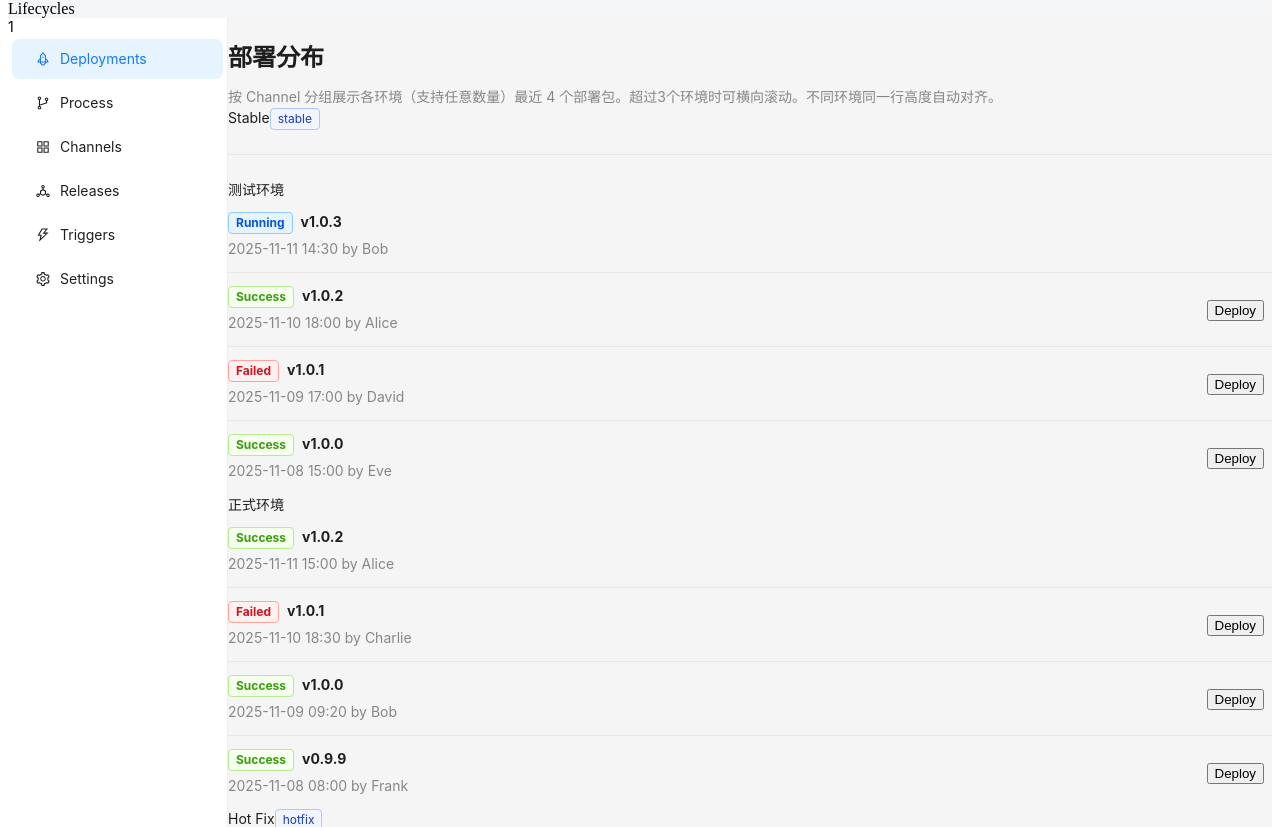
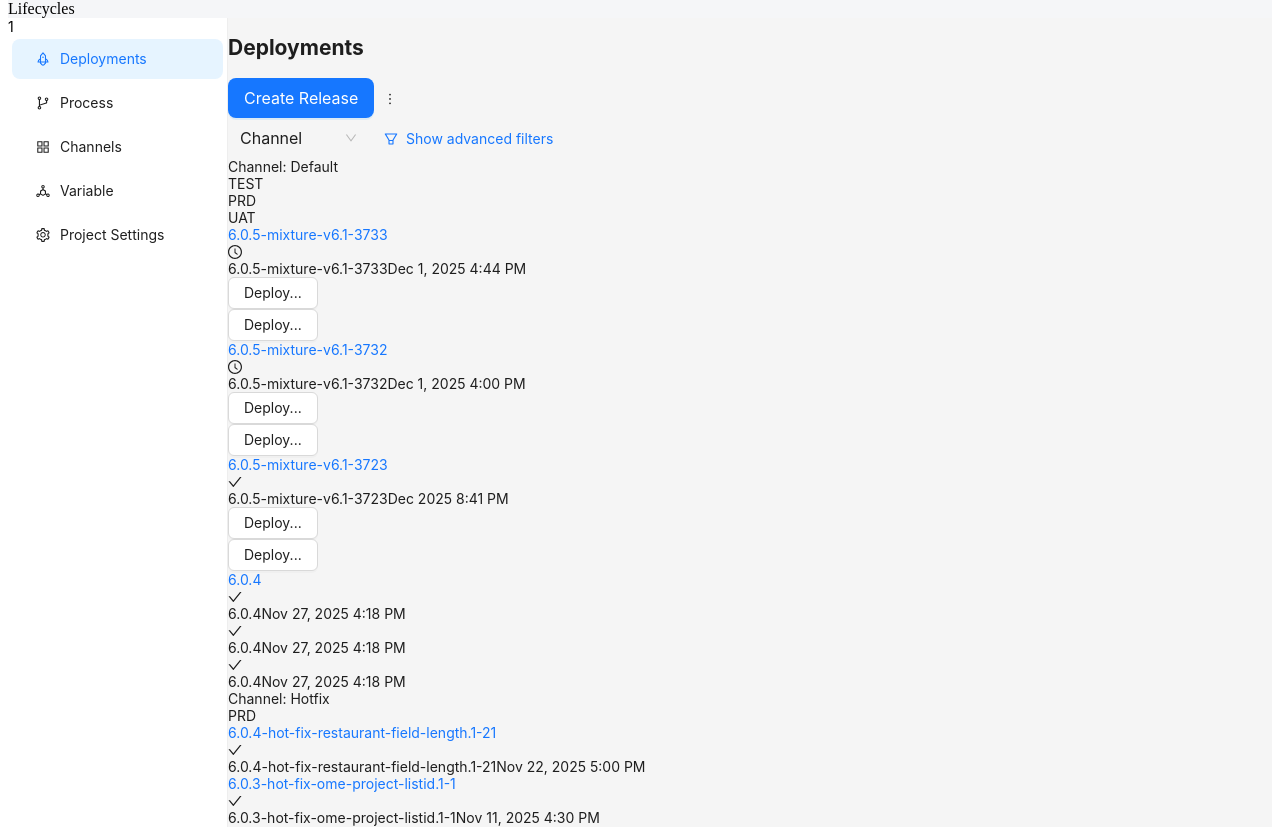
Before and after one commit to SolarifyDev/SquidWeb, a React (Vite) app: page /project/1/project-detail/deployments in a window 1280 px wide. Shown: the part 333-1160 px from the top of the page. Built offline with nearby package versions, Linux system fonts and the light colour scheme.

Commit message:
optimize code

```diff
--- a/src/pages/project-detail/Deployments.tsx
+++ b/src/pages/project-detail/Deployments.tsx
@@ -1,160 +1,163 @@
-import React, { useRef, useEffect } from "react";
-import { Card, Typography, Tag, List, Space, Divider } from "antd";
-import channels from "./mock-detail-data";
-import { CheckCircleFilled } from "@ant-design/icons";
+import React, { useState } from "react";
+import { Select, Button } from "antd";
+import {
+  CheckOutlined,
+  MoreOutlined,
+  FilterOutlined,
+  LoadingOutlined,
+  ClockCircleOutlined,
+} from "@ant-design/icons";
+import channels, { DeploymentItem, ChannelData } from "./mock-detail-data";
 
-const { Title, Text } = Typography;
+const Deployments: React.FC = () => {
+  const [selectedChannel, setSelectedChannel] = useState<string>("all");
 
-type Deployment = {
-  key: string;
-  version: string;
-  status: string;
-  time: string;
-  operator: string;
+  // 获取环境标签
+  const getEnvironmentLabel = (envKey: string) => {
+    const labels: { [key: string]: string } = {
+      test: "TEST",
+      aut: "AUT",
+      prd: "PRD",
+      prd1: "PRD1",
+      staging: "STAGING",
+      production: "PRODUCTION",
+    };
+    return labels[envKey] || envKey.toUpperCase();
   };
 
-const statusColor = (status: string) => {
-  if (status === "Success") return "green";
-  if (status === "Failed") return "red";
-  if (status === "Running") return "blue";
-  return "default";
+  // 获取状态图标
+  const getStatusIcon = (status: string) => {
+    switch (status) {
+      case "Success":
+        return (
+          <div className="flex items-center justify-center w-7 h-7 rounded bg-green-600 text-white">
+            <CheckOutlined className="text-base" />
+          </div>
+        );
+      case "Running":
+        return (
+          <div className="flex items-center justify-center w-7 h-7 rounded bg-blue-500 text-white">
+            <LoadingOutlined className="text-base" />
+          </div>
+        );
+      case "Pending":
+        return (
+          <div className="flex items-center justify-center w-7 h-7 rounded bg-gray-400 text-white">
+            <ClockCircleOutlined className="text-base" />
+          </div>
+        );
+      case "Failed":
+        return (
+          <div className="flex items-center justify-center w-7 h-7 rounded bg-red-500 text-white">
+            <span className="text-base font-bold">×</span>
+          </div>
+        );
+      default:
+        return null;
+    }
   };
 
-const envColor = (envKey: string) => {
-  if (envKey.toLowerCase().includes("prod") || envKey === "production" || envKey === "prd") return "text-red-600";
-  if (envKey.toLowerCase().includes("test") || envKey === "staging" || envKey === "aut") return "text-blue-600";
-  return "text-gray-700";
-};
+  // 过滤要显示的 channels
+  const displayChannels =
+    selectedChannel === "all"
+      ? channels
+      : channels.filter((c) => c.key === selectedChannel);
 
-const envDisplayName = (envKey: string) => {
-  if (envKey === "staging") return "测试环境";
-  if (envKey === "production") return "正式环境";
-  if (envKey === "test") return "测试环境";
-  if (envKey === "aut") return "自动化环境";
-  if (envKey === "prd") return "生产环境";
-  return envKey;
-};
+  // 渲染单个 Channel 区块
+  const renderChannelSection = (channel: ChannelData) => {
+    const envKeys = Object.keys(channel.environments);
 
-const Deployments: React.FC = () => {
-  // refs: channelIdx -> envIdx -> itemIdx -> ref
-  const itemRefs = useRef<Array<Array<Array<HTMLDivElement | null>>>>([]);
+    // 收集所有版本并按时间排序
+    const allVersions = new Set<string>();
+    const deploymentMap = new Map<string, Map<string, DeploymentItem>>();
 
-  useEffect(() => {
-    // 对每个 channel
-    itemRefs.current.forEach((envRefs) => {
-      // 取该 channel 下所有环境的 item 数量最大值
-      const maxItems = Math.max(...envRefs.map((arr) => arr.length));
-      // 对每一行
-      for (let i = 0; i < maxItems; i++) {
-        // 取该行所有环境的高度
-        const heights = envRefs.map((envArr) => envArr[i]?.offsetHeight || 0);
-        const maxHeight = Math.max(...heights);
-        // 设置所有环境该行的高度为 maxHeight
-        envRefs.forEach((envArr) => {
-          if (envArr[i]) {
-            envArr[i]!.style.height = maxHeight + "px";
+    Object.entries(channel.environments).forEach(([envKey, deployments]) => {
+      deployments.forEach((deployment) => {
+        allVersions.add(deployment.version);
+        if (!deploymentMap.has(deployment.version)) {
+          deploymentMap.set(deployment.version, new Map());
         }
-        });
-      }
+        deploymentMap.get(deployment.version)!.set(envKey, deployment);
       });
     });
 
+    const sortedVersions = Array.from(allVersions);
+
     return (
-    <div className="p-0">
-      <div className="mb-6">
-        <Title level={3} className="mb-1 font-bold text-gray-900">部署分布</Title>
-        <Text type="secondary" className="text-base">
-          按 Channel 分组展示各环境（支持任意数量）最近 4 个部署包。超过3个环境时可横向滚动。不同环境同一行高度自动对齐。
-        </Text>
+      <div key={channel.key} className="mb-12">
+        <div className="overflow-x-auto">
+          {/* Channel 标题行 */}
+          <div className="flex items-center mb-4 min-w-max">
+            <div className="w-[280px] shrink-0">
+              <span className="font-semibold text-base text-gray-800">
+                Channel: {channel.name}
+              </span>
             </div>
-      <div className="flex flex-col gap-8">
-        {channels.map((channel, channelIdx) => {
-          const envEntries = Object.entries(channel.environments);
-          const envCount = envEntries.length;
-          const isScroll = envCount > 4;
-          // 初始化 refs
-          if (!itemRefs.current[channelIdx]) itemRefs.current[channelIdx] = [];
+            {envKeys.map((envKey) => (
+              <div key={envKey} className="w-[240px] shrink-0 mr-4">
+                <span className="text-gray-500 text-base">
+                  {getEnvironmentLabel(envKey)}
+                </span>
+              </div>
+            ))}
+          </div>
+
+          {/* 版本行 */}
+          <div>
+            {sortedVersions.map((version) => {
+              const envDeployments = deploymentMap.get(version)!;
+
               return (
                 <div
-              key={channel.key}
-              className="rounded-xl bg-white border border-gray-100 shadow-sm px-0 py-0"
+                  key={version}
+                  className="flex items-start py-3 border-t border-gray-100 min-w-max"
                 >
-              <div className="flex items-center gap-2 px-6 pt-6 pb-2">
-                <span className="font-bold text-lg text-gray-900">{channel.name}</span>
-                <Tag color="geekblue" className="ml-2">{channel.key}</Tag>
+                  {/* 版本链接 */}
+                  <div className="w-[280px] shrink-0 pr-6 py-1">
+                    <a
+                      href="#"
+                      className="text-blue-600 text-base hover:underline break-words leading-6"
+                    >
+                      {version}
+                    </a>
                   </div>
-              <Divider className="my-0" />
-              <div className="overflow-x-auto">
-                <div
-                  className={`flex flex-row gap-0 whitespace-nowrap`}
-                  style={isScroll ? { minWidth: 4 * 320 } : {}}
-                >
-                  {envEntries.map(([envKey, records], envIdx) => {
-                    let envClass = "";
-                    if (envCount === 1) {
-                      envClass = "w-full";
-                    } else if (envCount === 2) {
-                      envClass = "w-1/2";
-                    } else if (envCount === 3) {
-                      envClass = "w-1/3";
-                    } else {
-                      envClass = "min-w-[33.3333%] max-w-[33.3333%] flex-shrink-0";
-                    }
-                    // 初始化 refs
-                    if (!itemRefs.current[channelIdx][envIdx]) itemRefs.current[channelIdx][envIdx] = [];
+
+                  {/* 各环境状态 */}
+                  {envKeys.map((envKey) => {
+                    const deployment = envDeployments.get(envKey);
+                    const currentVersion = channel.currentDeployed?.[envKey];
+                    const isCurrent = deployment?.version === currentVersion;
+
+                    if (deployment) {
                       return (
                         <div
                           key={envKey}
-                        className={`${envClass} px-6 py-4 ${envIdx !== 0 ? "md:border-l" : ""}`}
+                          className={`w-[240px] shrink-0 flex items-start gap-3 py-1 px-2 mr-4 rounded-md cursor-pointer hover:bg-gray-100 transition-colors ${!isCurrent ? 'opacity-50' : ''}`}
                         >
-                        <div className="flex items-center gap-2 mb-3">
-                          <span className={`font-semibold text-base ${envColor(envKey)}`}>
-                            {envDisplayName(envKey)}
+                          <div className="mt-1">{getStatusIcon(deployment.status)}</div>
+                          <div className="flex flex-col flex-1 min-w-0">
+                            <span className="text-base text-gray-700 break-words leading-6">
+                              {deployment.version}
+                            </span>
+                            <span className="text-sm text-gray-400 mt-0.5">
+                              {deployment.time}
                             </span>
                           </div>
-                        <List
-                          itemLayout="horizontal"
-                          dataSource={records}
-                          renderItem={(item: Deployment, idx) => (
-                            <List.Item
-                              ref={el => itemRefs.current[channelIdx][envIdx][idx] = el}
-                              className={`rounded-lg px-3 py-2 mb-2 border border-transparent border-b border-gray-200 last:border-b-0 transition-all duration-150`}
-                              actions={
-                                idx !== 0
-                                  ? [
-                                      <button
-                                        key="deploy"
-                                        className="ml-2 px-3 py-1 bg-blue-600 text-white rounded hover:bg-blue-700 transition"
+                        </div>
+                      );
+                    }
+
+                    // 没有部署记录时显示 Deploy 按钮
+                    return (
+                      <div key={envKey} className="w-[240px] shrink-0 py-1 px-2 mr-4">
+                        <Button
+                          className="border-gray-300 text-gray-600 hover:border-blue-500 hover:text-blue-500"
                         >
-                                        Deploy
-                                      </button>,
-                                    ]
-                                  : undefined
-                              }
-                            >
-                              <List.Item.Meta
-                                title={
-                                  <div className={`flex items-center gap-2 w-full ${idx === 0 ? "text-opacity-100" : idx === 1 ? "text-opacity-60" : idx === 2 ? "text-opacity-50" : "text-opacity-40"} text-black`}>
-                                    <Tag color={statusColor(item.status)} className="px-3 py-1 rounded-full text-base font-semibold" title={item.status}>
-                                      {item.status}
-                                    </Tag>
-                                    <span
-                                      className="font-medium text-base break-all whitespace-normal block"
-                                      title={item.version}
-                                    >
-                                      v{item.version}
-                                    </span>
+                          Deploy...
+                        </Button>
                       </div>
-                                }
-                                  description={
-                                    <span className={`text-gray-500 text-sm truncate block max-w-[180px] ${idx === 0 ? "text-opacity-100" : idx === 1 ? "text-opacity-80" : idx === 2 ? "text-opacity-60" : "text-opacity-40"}`} title={`${item.time} by ${item.operator}`}>
-                                      {item.time} by <span className="truncate inline-block max-w-[80px] align-bottom" title={item.operator}>{item.operator}</span>
-                                    </span>
-                                  }
-                              />
-                            </List.Item>
-                          )}
-                        />
+                    );
+                  })}
                 </div>
               );
             })}
@@ -162,10 +165,53 @@ const Deployments: React.FC = () => {
         </div>
       </div>
     );
-        })}
+  };
+
+  return (
+    <div className="p-10 bg-white min-h-screen text-base">
+      {/* 顶部标题栏 */}
+      <div className="flex justify-between items-center mb-8">
+        <h2 className="text-xl font-semibold text-gray-800">Deployments</h2>
+        <div className="flex items-center gap-3">
+          <Button
+            type="primary"
+            size="large"
+            className="bg-green-600 hover:!bg-green-700 border-green-600"
+          >
+            Create Release
+          </Button>
+          <Button type="text" icon={<MoreOutlined />} className="text-gray-500 text-lg" />
         </div>
-      <Divider className="my-8" />
-      {/* 可扩展：下方为历史部署表格/列表等 */}
+      </div>
+
+      {/* 筛选栏 */}
+      <div className="flex items-center gap-6 mb-10">
+        <Select
+          value={selectedChannel}
+          onChange={setSelectedChannel}
+          style={{ width: 140 }}
+          size="large"
+          variant="borderless"
+          className="[&_.ant-select-selector]:!border-b [&_.ant-select-selector]:!border-gray-300 [&_.ant-select-selector]:!rounded-none"
+          options={[
+            { label: "Channel", value: "all" },
+            ...channels.map((channel) => ({
+              label: channel.name,
+              value: channel.key,
+            })),
+          ]}
+        />
+        <Button
+          type="link"
+          icon={<FilterOutlined />}
+          className="text-blue-600 p-0 flex items-center gap-1 text-base"
+        >
+          Show advanced filters
+        </Button>
+      </div>
+
+      {/* Channel 列表 */}
+      <div>{displayChannels.map(renderChannelSection)}</div>
     </div>
   );
 };
--- a/src/pages/project-detail/index.tsx
+++ b/src/pages/project-detail/index.tsx
@@ -39,25 +39,17 @@ const menu = (projectName?: string) => [
       : "/project-detail/channels",
   },
   {
-    key: "releases",
+    key: "variable",
     icon: <DeploymentUnitOutlined />,
-    label: "Releases",
+    label: "Variable",
     path: projectName
-      ? `/project/${projectName}/project-detail/releases`
+      ? `/project/${projectName}/project-detail/variable`
       : "/project-detail/releases",
-  },
-  {
-    key: "triggers",
-    icon: <ThunderboltOutlined />,
-    label: "Triggers",
-    path: projectName
-      ? `/project/${projectName}/project-detail/triggers`
-      : "/project-detail/triggers",
   },
   {
     key: "settings",
     icon: <SettingOutlined />,
-    label: "Settings",
+    label: "Project Settings",
     path: projectName
       ? `/project/${projectName}/project-detail/settings`
       : "/project-detail/settings",
--- a/src/pages/project-detail/mock-detail-data.tsx
+++ b/src/pages/project-detail/mock-detail-data.tsx
@@ -1,231 +1,114 @@
-// Mock 数据结构
-const channels = [
+// Mock 数据结构 - 模拟 Deployments 页面数据
+export interface DeploymentItem {
+  key: string;
+  version: string;
+  status: "Success" | "Running" | "Failed" | "Pending";
+  time: string;
+  operator: string;
+}
+
+export interface ChannelData {
+  key: string;
+  name: string;
+  environments: {
+    [envKey: string]: DeploymentItem[];
+  };
+  // 每个环境当前部署的版本
+  currentDeployed: {
+    [envKey: string]: string;
+  };
+}
+
+// 模拟数据
+const channels: ChannelData[] = [
   {
-    key: "stable",
-    name: "Stable",
+    key: "default",
+    name: "Default",
+    currentDeployed: {
+      test: "6.0.5-mixture-v6.1-3733",
+      prd: "6.0.4",
+    },
     environments: {
-      staging: [
+      test: [
         {
-          key: "s1",
-          version: "1.0.3",
-          status: "Running",
-          time: "2025-11-11 14:30",
-          operator: "Bob",
+          key: "t1",
+          version: "6.0.5-mixture-v6.1-3733",
+          status: "Pending",
+          time: "Dec 1, 2025 4:44 PM",
+          operator: "Henry",
         },
         {
-          key: "s2",
-          version: "1.0.2",
-          status: "Success",
-          time: "2025-11-10 18:00",
-          operator: "Alice",
+          key: "t2",
+          version: "6.0.5-mixture-v6.1-3732",
+          status: "Pending",
+          time: "Dec 1, 2025 4:00 PM",
+          operator: "Ivy",
         },
         {
-          key: "s3",
-          version: "1.0.1",
-          status: "Failed",
-          time: "2025-11-09 17:00",
-          operator: "David",
+          key: "t3",
+          version: "6.0.5-mixture-v6.1-3723",
+          status: "Success",
+          time: "Dec 2025 8:41 PM",
+          operator: "Jack",
         },
         {
-          key: "s4",
-          version: "1.0.0",
+          key: "t4",
+          version: "6.0.4",
           status: "Success",
-          time: "2025-11-08 15:00",
-          operator: "Eve",
+          time: "Nov 27, 2025 4:18 PM",
+          operator: "Kate",
         },
       ],
-      production: [
+      prd: [
         {
           key: "p1",
-          version: "1.0.2",
+          version: "6.0.4",
           status: "Success",
-          time: "2025-11-11 15:00",
-          operator: "Alice",
+          time: "Nov 27, 2025 4:18 PM",
+          operator: "Paul",
         },
+      ],
+      uat: [
         {
-          key: "p2",
-          version: "1.0.1",
-          status: "Failed",
-          time: "2025-11-10 18:30",
-          operator: "Charlie",
-        },
-        {
-          key: "p3",
-          version: "1.0.0",
+          key: "u1",
+          version: "6.0.4",
           status: "Success",
-          time: "2025-11-09 09:20",
-          operator: "Bob",
-        },
-        {
-          key: "p4",
-          version: "0.9.9",
-          status: "Success",
-          time: "2025-11-08 08:00",
-          operator: "Frank",
+          time: "Nov 27, 2025 4:18 PM",
+          operator: "Paul",
         },
       ],
     },
   },
   {
     key: "hotfix",
-    name: "Hot Fix",
+    name: "Hotfix",
+    currentDeployed: {
+      prd: "6.0.4-hot-fix-restaurant-field-length.1-21",
+    },
     environments: {
-      production: [
+      prd: [
         {
           key: "h1",
-          version: "1.0.5",
+          version: "6.0.4-hot-fix-restaurant-field-length.1-21",
           status: "Success",
-          time: "2025-11-12 09:00",
+          time: "Nov 22, 2025 5:00 PM",
           operator: "Grace",
         },
         {
           key: "h2",
-          version: "1.0.4",
+          version: "6.0.3-hot-fix-ome-project-listid.1-1",
           status: "Success",
-          time: "2025-11-11 20:00",
+          time: "Nov 11, 2025 4:30 PM",
           operator: "David",
         },
         {
           key: "h3",
-          version: "1.0.3",
-          status: "Failed",
-          time: "2025-11-11 10:00",
+          version: "6.0.2-hot-fix-ome-role.1-1",
+          status: "Success",
+          time: "Nov 10, 2025 3:00 PM",
           operator: "Eve",
         },
-        {
-          key: "h4",
-          version: "1.0.2",
-          status: "Success",
-          time: "2025-11-10 15:00",
-          operator: "Bob",
-        },
       ],
-    },
-  },
-  {
-    key: "default",
-    name: "Default",
-    environments: {
-      test: [
-        {
-          key: "t1",
-          version: "2.0.1",
-          status: "Success",
-          time: "2025-11-12 08:00",
-          operator: "Henry",
-        },
-        {
-          key: "t2",
-          version: "2.0.0",
-          status: "Success",
-          time: "2025-11-11 18:00",
-          operator: "Ivy",
-        },
-        {
-          key: "t3",
-          version: "1.9.9",
-          status: "Failed",
-          time: "2025-11-10 17:00",
-          operator: "Jack",
-        },
-        {
-          key: "t4",
-          version: "1.9.8",
-          status: "Success",
-          time: "2025-11-09 15:00",
-          operator: "Kate",
-        },
-      ],
-      aut: [
-        {
-          key: "a1",
-          version: "2.0.1",
-          status: "Running",
-          time: "2025-11-12 08:30",
-          operator: "Leo",
-        },
-        {
-          key: "a2",
-          version: "2.0.0",
-          status: "Success",
-          time: "2025-11-11 19:00",
-          operator: "Mona",
-        },
-        {
-          key: "a3",
-          version: "1.9.9",
-          status: "Success",
-          time: "2025-11-10 16:00",
-          operator: "Nina",
-        },
-        {
-          key: "a4",
-          version: "1.9.8",
-          status: "Failed",
-          time: "2025-11-09 14:00",
-          operator: "Oscar",
-        },
-      ],
-      prd: [
-        {
-          key: "p1",
-          version: "sdguaigvdsuhcbjcfvaiuhgsflvjbdfiureufygdhbsjdideurghfjdskeiursy",
-          status: "Success",
-          time: "2025-11-11 20:00",
-          operator: "Paul",
-        },
-        {
-          key: "p2",
-          version: "1.9.9",
-          status: "Success",
-          time: "2025-11-10 18:00",
-          operator: "Quinn",
-        },
-        {
-          key: "p3",
-          version: "1.9.8",
-          status: "Failed",
-          time: "2025-11-09 16:00",
-          operator: "Rose",
-        },
-        {
-          key: "p4",
-          version: "1.9.7",
-          status: "Success",
-          time: "2025-11-08 13:00",
-          operator: "Steve",
-        },
-      ],
-      prd1: [
-        {
-          key: "p1",
-          version: "sdguaigvdsuhcbjcfvaiuhgsflvjbdfiureufygdhbsjdideurghfjdskeiursy",
-          status: "Success",
-          time: "2025-11-11 20:00",
-          operator: "Paul",
-        },
-        {
-          key: "p2",
-          version: "1.9.9",
-          status: "Success",
-          time: "2025-11-10 18:00",
-          operator: "Quinn",
-        },
-        {
-          key: "p3",
-          version: "1.9.8",
-          status: "Failed",
-          time: "2025-11-09 16:00",
-          operator: "Rose",
-        },
-        {
-          key: "p4",
-          version: "1.9.7",
-          status: "Success",
-          time: "2025-11-08 13:00",
-          operator: "Steve",
-        },
-      ]
     },
   },
 ];
```
Lines whose indentation alone changed are shown as unchanged.
